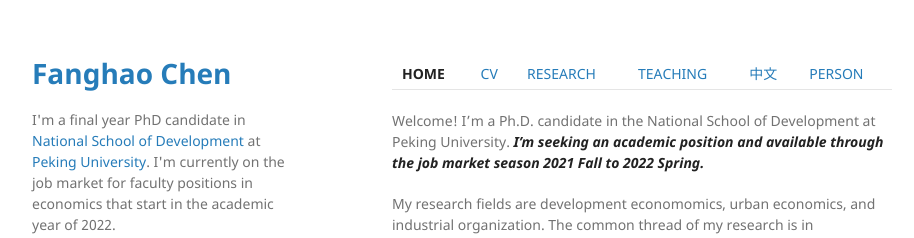
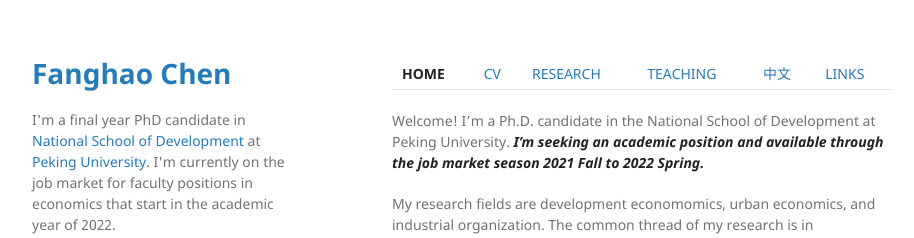
Before and after one commit to FanghaoChen/homepage, a Jekyll site: the page built from index.md, in a window 1280 px wide. Shown: the top 238 px of the page, without its empty margins (178-1092 px from the left). Built offline with Jekyll 4.4.1, drawn with Linux system fonts in a browser that asks for light colours.

Commit message:
Update index.md

```diff
--- a/index.md
+++ b/index.md
@@ -3,7 +3,7 @@ layout: default
 ---
 
 
-[**HOME**](./) | [CV](./assets/FanghaoChen_AcademiaCV_eng-210821.pdf) | [RESEARCH](./research.md) | [TEACHING](./teaching.md) | [中文](./Chinese.md) | [PERSON](./person.md)
+[**HOME**](./) | [CV](./assets/FanghaoChen_AcademiaCV_eng-210821.pdf) | [RESEARCH](./research.md) | [TEACHING](./teaching.md) | [中文](./Chinese.md) | [LINKS](./links.md)
 
 Welcome! I'm a Ph.D. candidate in the National School of Development at Peking University. _**I'm seeking an academic position and available through the job market season 2021 Fall to 2022 Spring.**_
 
```
